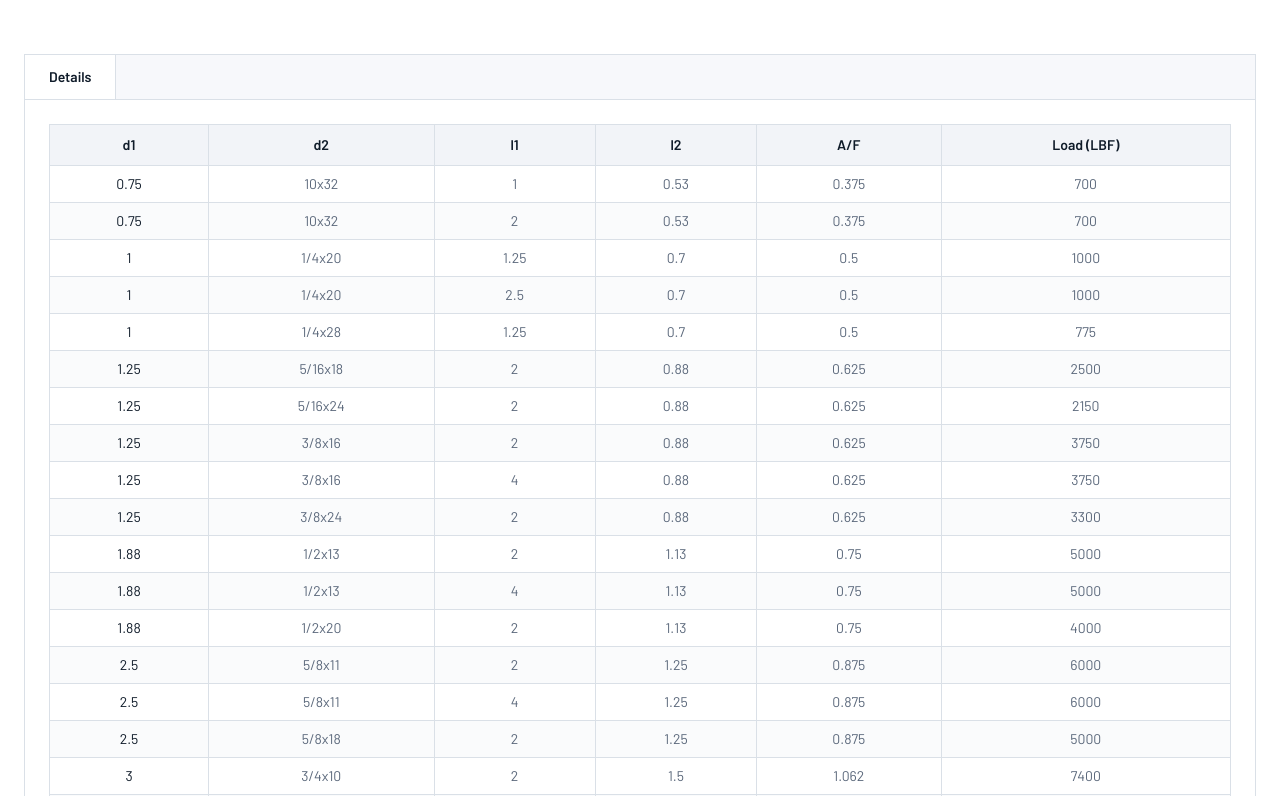
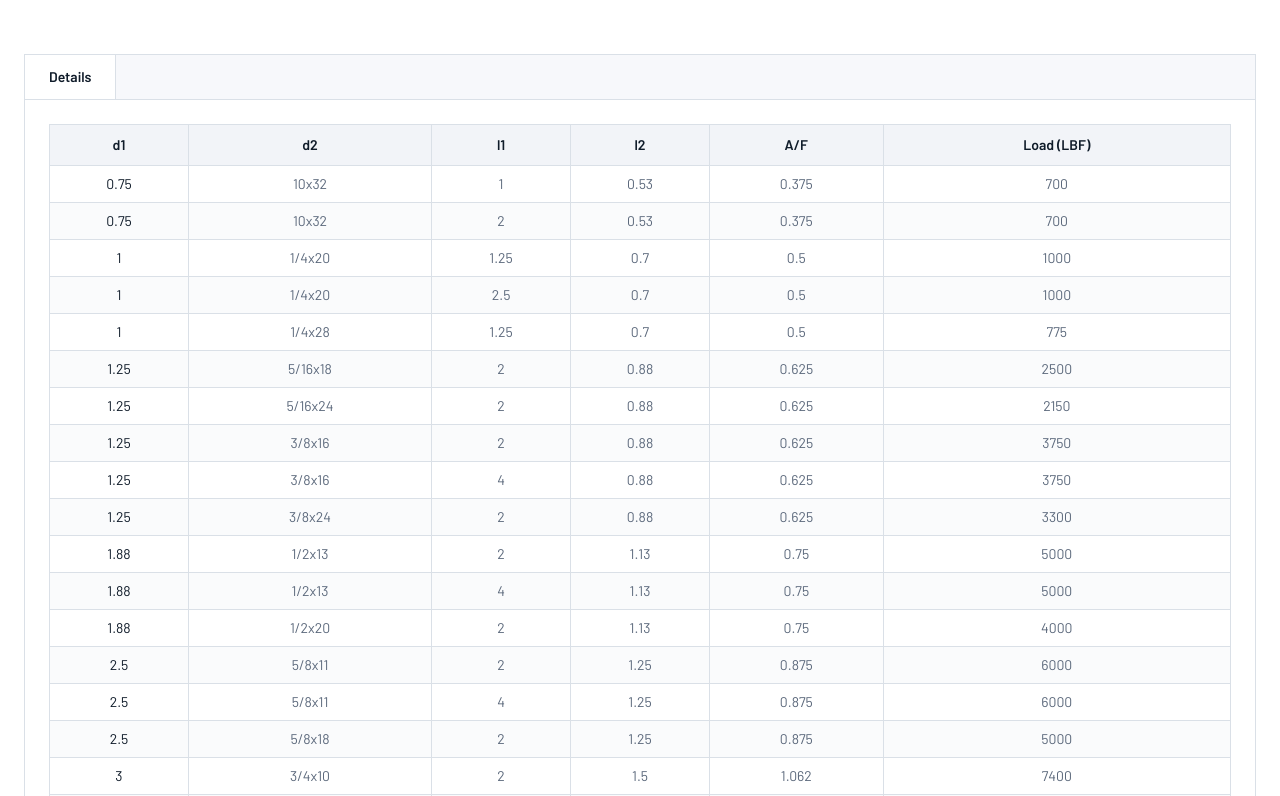
Before and after one commit to volcanolee4/Website, a React (Vite) app in the folder apps/web/: page /Website/products/1100 in a window 1280 px wide. Shown: the part 1184-1980 px from the top of the page. Built offline with nearby package versions, Linux system fonts and the light colour scheme; the HTML template or start-up script is replaced by a standard one; a web font is replaced by a local one.

Commit message:
前端表格：列宽按内容字符长度自适应，超出自动换行（总宽不变）

```diff
--- a/apps/web/src/pages/ProductDetailPage.jsx
+++ b/apps/web/src/pages/ProductDetailPage.jsx
@@ -25,6 +25,28 @@ function pushRecent(id) {
 	} catch {
 		/* ignore */
 	}
+}
+
+function computeColWidths(table) {
+	const headers = table?.headers;
+	if (!headers?.length) return null;
+	const n = headers.length;
+	const lens = new Array(n).fill(0);
+	headers.forEach((h, i) => {
+		if (h == null) return;
+		const t = typeof h === 'object' && h !== null ? (h.text ?? '') : String(h ?? '');
+		lens[i] = Math.max(lens[i], t.length);
+	});
+	(table.rows || []).forEach((row) => {
+		(row || []).forEach((cell, i) => {
+			if (cell == null || i >= n) return;
+			const t = typeof cell === 'object' && cell !== null ? (cell.text ?? '') : String(cell ?? '');
+			lens[i] = Math.max(lens[i], t.length);
+		});
+	});
+	const total = lens.reduce((a, l) => a + Math.max(l, 1), 0);
+	if (!total) return null;
+	return lens.map((l) => (Math.max(l, 1) / total) * 100);
 }
 
 export default function ProductDetailPage() {
@@ -63,6 +85,7 @@ export default function ProductDetailPage() {
 
 	const summaryLines = (detail?.summary || product.spec).split('\n');
 	const table = detail?.table;
+	const colWidths = computeColWidths(table);
 	const notes = detail?.notes;
 
 	// —— 结构化数据（JSON-LD）：产品 + 面包屑，帮助搜索引擎和 AI 理解页面 ——
@@ -231,7 +254,14 @@ export default function ProductDetailPage() {
 
 						<div className="overflow-x-auto p-4 md:p-6">
 							{table && (
-								<table className="w-full min-w-[520px] border-collapse text-sm">
+								<table className="w-full min-w-[520px] border-collapse text-sm table-fixed">
+									{colWidths && (
+										<colgroup>
+											{table.headers.map((_, i) => (
+												<col key={i} style={{ width: `${colWidths[i]}%` }} />
+											))}
+										</colgroup>
+									)}
 									<thead>
 										<tr className="bg-secondary">
 											{table.headers.map((h, i) => {
@@ -252,7 +282,7 @@ export default function ProductDetailPage() {
 														key={i}
 														colSpan={colSpan}
 														style={hStyle}
-														className="border border-border px-3 py-2.5 text-left font-semibold text-foreground"
+														className="border border-border px-3 py-2.5 text-left font-semibold break-words text-foreground"
 													>
 														{hText}
 													</th>
@@ -283,7 +313,7 @@ export default function ProductDetailPage() {
 															colSpan={colSpan}
 															rowSpan={rowSpan}
 															style={tdStyle}
-															className={`border border-border px-3 py-2 ${
+															className={`border border-border px-3 py-2 break-words ${
 																ci === 0 ? 'text-foreground' : 'text-muted-foreground'
 															}`}
 														>
--- a/apps/web/src/pages/ProductsPage.jsx
+++ b/apps/web/src/pages/ProductsPage.jsx
@@ -139,6 +139,28 @@ export default function ProductsPage() {
 	);
 }
 
+function computeColWidths(table) {
+	const headers = table?.headers;
+	if (!headers?.length) return null;
+	const n = headers.length;
+	const lens = new Array(n).fill(0);
+	headers.forEach((h, i) => {
+		if (h == null) return;
+		const t = typeof h === 'object' && h !== null ? (h.text ?? '') : String(h ?? '');
+		lens[i] = Math.max(lens[i], t.length);
+	});
+	(table.rows || []).forEach((row) => {
+		(row || []).forEach((cell, i) => {
+			if (cell == null || i >= n) return;
+			const t = typeof cell === 'object' && cell !== null ? (cell.text ?? '') : String(cell ?? '');
+			lens[i] = Math.max(lens[i], t.length);
+		});
+	});
+	const total = lens.reduce((a, l) => a + Math.max(l, 1), 0);
+	if (!total) return null;
+	return lens.map((l) => (Math.max(l, 1) / total) * 100);
+}
+
 function CustomDetail() {
 	const product = PRODUCTS.find((p) => p.id === 'custom');
 	const detail = getProductDetail('custom');
@@ -148,6 +170,7 @@ function CustomDetail() {
 	const nextImg = () => setActive((i) => (i + 1) % gallery.length);
 	const summaryLines = (detail?.summary || product?.spec || '').split('\n');
 	const table = detail?.table;
+	const colWidths = computeColWidths(table);
 	const notes = detail?.notes;
 
 	return (
@@ -235,13 +258,20 @@ function CustomDetail() {
 
 				<div className="overflow-x-auto p-4 md:p-6">
 					{table && (
-						<table className="w-full min-w-[520px] border-collapse text-sm">
+						<table className="w-full min-w-[520px] border-collapse text-sm table-fixed">
+							{colWidths && (
+								<colgroup>
+									{table.headers.map((_, i) => (
+										<col key={i} style={{ width: `${colWidths[i]}%` }} />
+									))}
+								</colgroup>
+							)}
 							<thead>
 								<tr className="bg-secondary">
 									{table.headers.map((h) => (
 										<th
 											key={h}
-											className="border border-border px-3 py-2.5 text-left font-semibold text-foreground"
+											className="border border-border px-3 py-2.5 text-left font-semibold break-words text-foreground"
 										>
 											{h}
 										</th>
@@ -254,7 +284,7 @@ function CustomDetail() {
 										{row.map((cell, ci) => (
 											<td
 												key={ci}
-												className={`border border-border px-3 py-2 ${
+												className={`border border-border px-3 py-2 break-words ${
 													ci === 0 ? 'font-semibold text-foreground' : 'text-muted-foreground'
 												}`}
 											>
```
